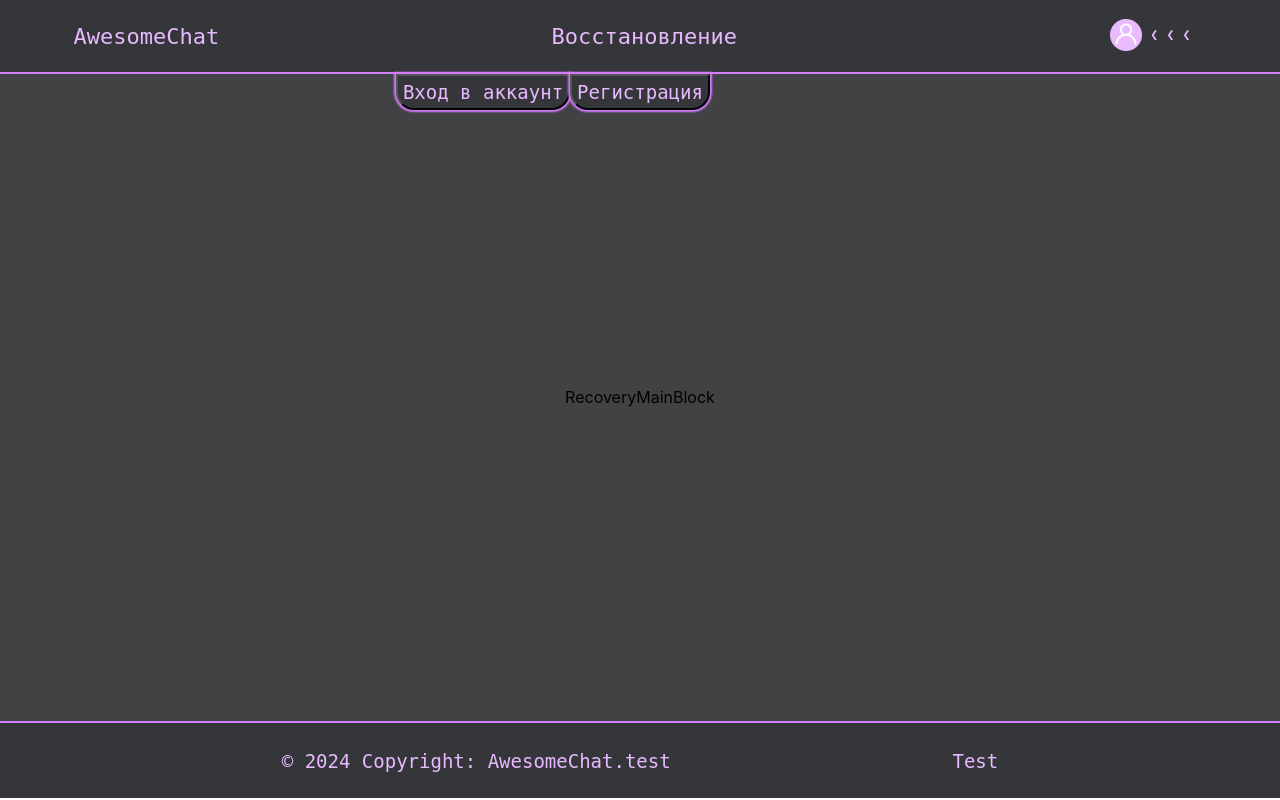
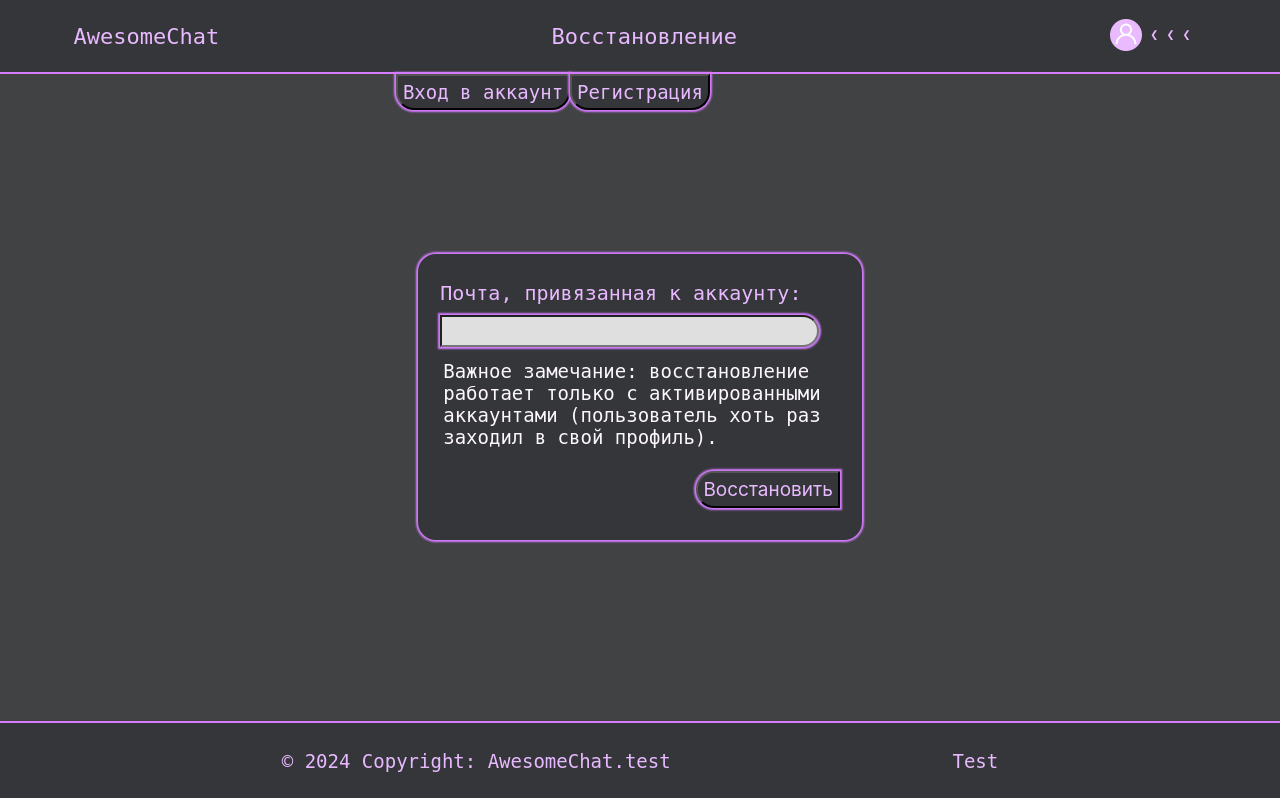
Before and after one commit to Marator2K07/Web-chat, a React (Create React App) app in the folder frontend/: page / in a window 1280 px wide. Both pictures are taken after a click on the button "Восстановление". Built offline with nearby package versions, Linux system fonts and the light colour scheme.

Commit message:
Переименовали компонент восстановления.
+ добавили стиль.

```diff
--- a/frontend/src/components/MainBlock/DynamicMainBlock.js
+++ b/frontend/src/components/MainBlock/DynamicMainBlock.js
@@ -8,14 +8,14 @@ import СommunicationMainBlock from "./Elements/СommunicationMainBlock/Сommuni
 import NewsMainBlock from "./Elements/NewsMainBlock/NewsMainBlock";
 import OtherUserMainBlock from "./Elements/OtherUserMainBlock/OtherUserMainBlock";
 import InitMainBlock from "./Elements/InitMainBlock/InitMainBlock";
-import RecoveryMainBlock from "./Elements/RecoveryMainBlock/RecoveryMainBlock";
+import StartRecoveryMainBlock from "./Elements/StartRecoveryMainBlock/StartRecoveryMainBlock";
 
 // основные страницы/блоки приложения
 const components = {
     init: InitMainBlock,
     login: LoginMainBlock,
     register: RegisterMainBlock,
-    recovery: RecoveryMainBlock,
+    recovery: StartRecoveryMainBlock,
     welcome: WelcomeMainBlock,
     personal: PersonalMainBlock,
     communication: СommunicationMainBlock,
--- a/frontend/src/components/MainBlock/Elements/RecoveryMainBlock/RecoveryMainBlock.jsx
+++ /dev/null
@@ -1,11 +0,0 @@
-import React from 'react'
-import classes from './RecoveryMainBlock.module.css'
-
-export default function RecoveryMainBlock({...props}) {
-
-  return (
-    <div className={classes.RecoveryMainBlock} {...props}>
-        RecoveryMainBlock
-    </div>
-  )
-}
--- /dev/null
+++ b/frontend/src/components/MainBlock/Elements/StartRecoveryMainBlock/StartRecoveryMainBlock.jsx
@@ -0,0 +1,30 @@
+import React, { useState } from 'react'
+import classes from './StartRecoveryMainBlock.module.css'
+import Scrollable from '../../../Helper/Scrollable/Scrollable'
+import StartRecoveryForm from '../../../Form/StartRecoveryForm/StartRecoveryForm'
+
+export default function StartRecoveryMainBlock({...props}) {
+    // данные формы
+    const [recoveryInfo, setRecoveryInfo] = useState({
+        email: ''
+    });
+
+    // обработка данных формы
+    const handleChange = (e) => {
+        setRecoveryInfo({
+            ...recoveryInfo,
+            [e.target.name]: e.target.value
+        });
+    }
+
+    return (
+        <div className={classes.StartRecoveryMainBlock} {...props}>
+            <Scrollable>
+                <StartRecoveryForm
+                    formData={recoveryInfo}
+                    handleChange={handleChange} />
+
+            </Scrollable>
+        </div>
+    )
+}
--- /dev/null
+++ b/frontend/src/components/MainBlock/Elements/StartRecoveryMainBlock/StartRecoveryMainBlock.module.css
@@ -0,0 +1,18 @@
+.StartRecoveryMainBlock {
+    border: var(--border_width) solid var(--background_second_color);
+    padding: var(--block_padding);
+    max-width: var(--recovery_block_max_width);
+    max-height: var(--recovery_block_max_height);
+    min-width: var(--recovery_block_min_width);
+    min-height: var(--recovery_block_min_height);
+    box-shadow: 0px 0px var(--border_width) var(--border_width) var(--main_color);
+    background-color: var(--background_second_color);
+    border-radius: var(--border_radius);
+}
+
+.StartRecoveryMainBlock form {
+    display: flex;
+    flex-direction: column;
+    align-items: flex-start;
+    justify-content: center;
+}
```
Also changed, not shown: frontend/src/components/MainBlock/Elements/RecoveryMainBlock/RecoveryMainBlock.module.css (deleted).
